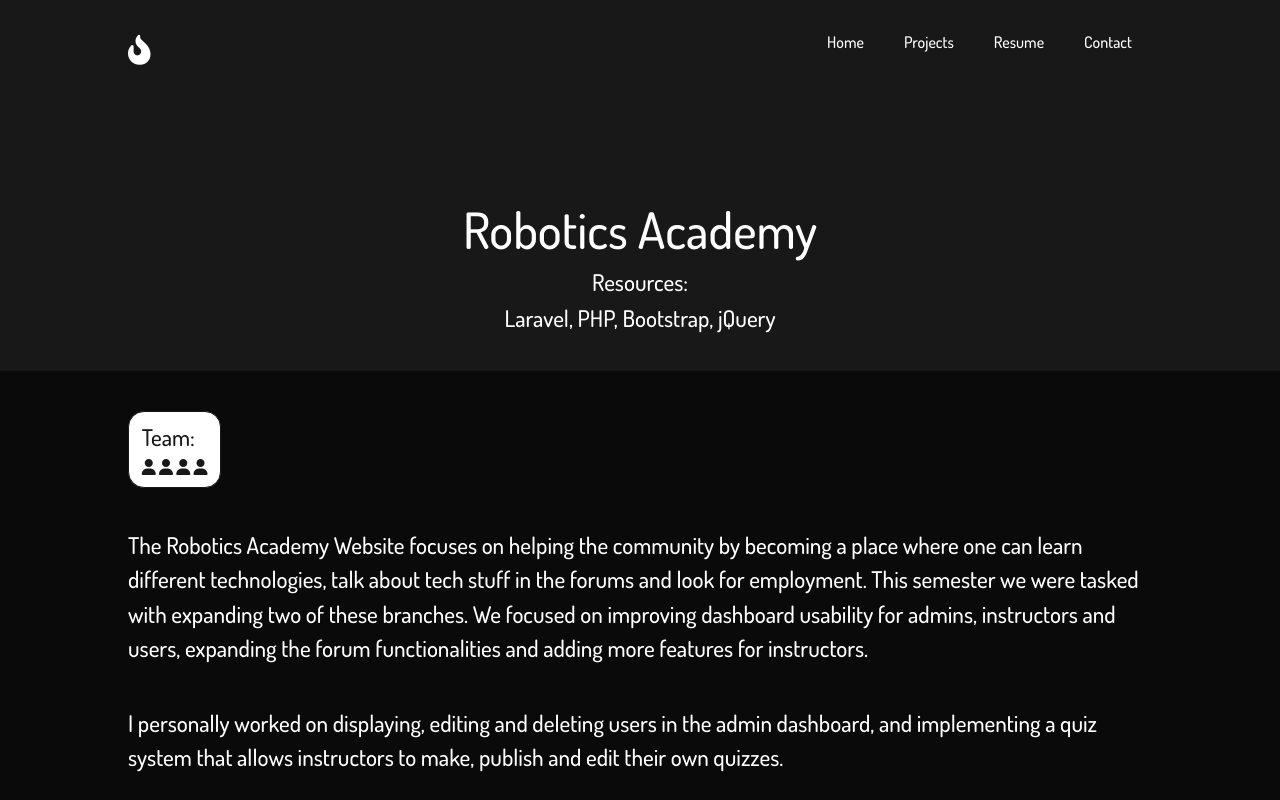
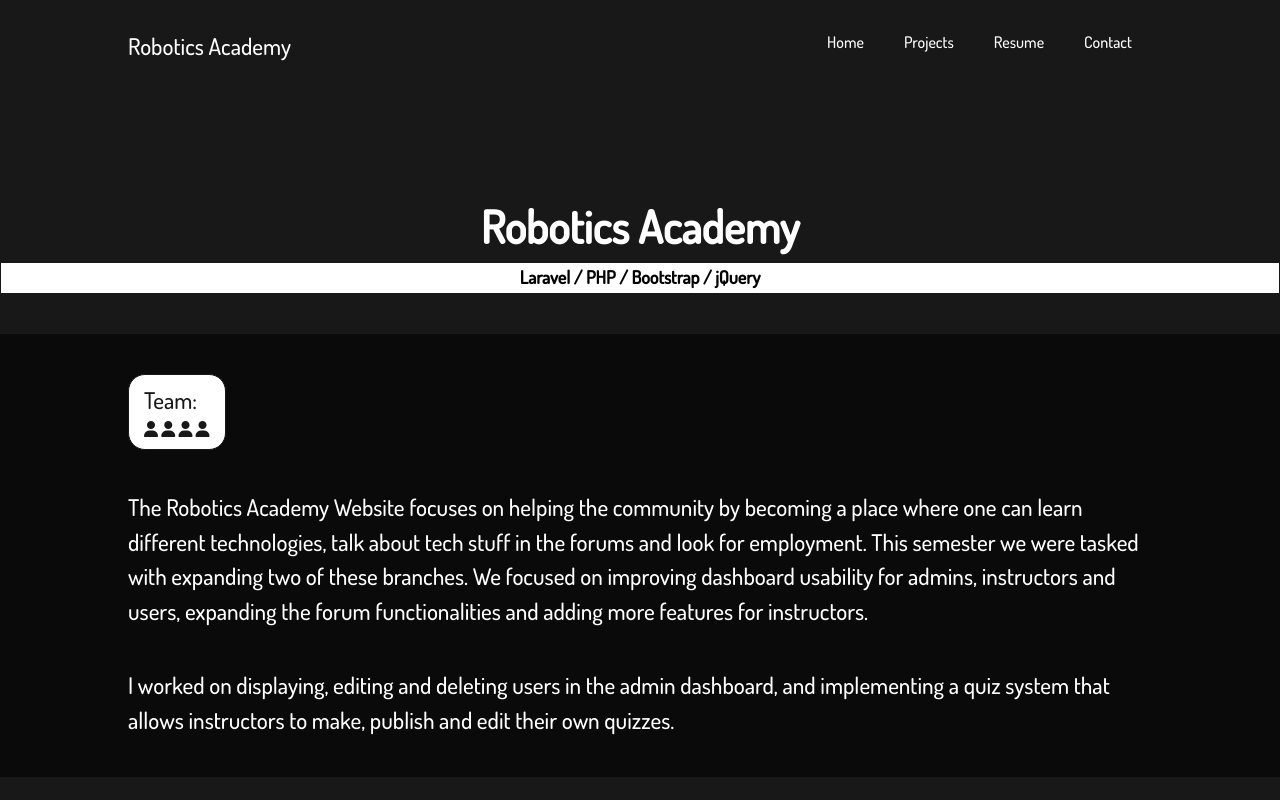
Before and after one commit to MannyToledoC/resume-website, a website: page src/projects/RB/rb.html in a window 1280 px wide. Shown: the top 800 px of the page. Drawn offline with nearby package versions, Linux system fonts and the light colour scheme.

Commit message:
updated user-cards

```diff
--- a/src/layout.css
+++ b/src/layout.css
@@ -17,12 +17,18 @@ body {
 }
 .title {
   color: white;
-  font-size: 50px;
+  font-size: 45px;
+  font-weight: bold;
 }
 
 .subtitle {
   color: white;
   font-size: 23px;
+}
+
+.text {
+  color: white;
+  font-size: 18px;
 }
 
 h3 {
@@ -117,13 +123,23 @@ h3 {
   flex-flow: row;
   color: rgb(24, 24, 24);
   background-color: white;
-  padding-left: 1vw;
-  padding-right: 1vw;
-  padding-top: 1vh;
-  padding-bottom: 1vh;
+  padding: 8px 15px 8px 15px;
+  margin-right: 15px;
+  border: 1px solid rgb(24, 24, 24);
+  border-radius: 17px;
+}
+
+.tech__container {
+  flex-flow: row;
+  color: rgb(24, 24, 24);
+  background-color: white;
+  padding: 4px 15px 4px 15px;
   margin-right: auto;
   border: 1px solid rgb(24, 24, 24);
-  border-radius: 2vh;
+}
+
+.info__details {
+  display: flex;
 }
 /* ---------------------------------------------CONTACT SECTION------------------------------------------------------------------ */
 .contact__container {
--- a/src/projects/RB/rb.html
+++ b/src/projects/RB/rb.html
@@ -9,6 +9,7 @@
 
   <script src="https://code.jquery.com/jquery-3.5.1.min.js" integrity="sha256-9/aliU8dGd2tb6OSsuzixeV4y/faTqgFtohetphbbj0=" crossorigin="anonymous"></script>
   <script src="https://kit.fontawesome.com/d13c516eb8.js" crossorigin="anonymous"></script>
+  <script src="/home.js"></script>
 
   <meta charset="UTF-8">
   <meta name="viewport" content="width=device-width">
@@ -19,7 +20,7 @@
 
   <!----------------------------------------------------- NAV BAR ----------------------------------------------------->
   <header id="nav" class="fixed-top">
-    <i class="fas fa-fire-alt nav-icon" style="color: white; font-size: 30px;"></i>
+    <h5 class="subtitle">Robotics Academy</h5>
     <nav>
       <ul class="nav__links">
         <li class="nav__list"><a href="/">Home</a></li>
@@ -33,18 +34,22 @@
 
   <div class="title__container">
     <h1 class="title" style="text-align: center;">Robotics Academy</h1>
-    <h1 class="subtitle" style="text-align: center;"> Resources: </h1>
-    <h5 class="subtitle" style="text-align: center;">Laravel, PHP, Bootstrap, jQuery</h5>
+    <h5 class="tech__container text" style="font-weight: bold;text-align: center; color:black;">
+      Laravel   /   PHP /   Bootstrap /      jQuery
+    </h5>
   </div>
 
   <div class="project__background" style="margin-top: 5vh;">
     <div class="info__container">
+      <div class="info__details">
         <div class="team__container">
           <div class="subtitle" style="color: rgb(24, 24, 24);">Team:</div>
           <i class="fas fa-user"></i>
           <i class="fas fa-user"></i>
           <i class="fas fa-user"></i>
           <i class="fas fa-user"></i>
+        </div>
+
       </div>
         <div class="info__about">
         <div class="subtitle">
@@ -59,7 +64,7 @@
       </div>
       <div class="info__about">
         <div class="subtitle">
-          I personally worked on displaying, editing and deleting users
+          I worked on displaying, editing and deleting users
           in the admin dashboard, and implementing a quiz system that
           allows instructors to make, publish and edit their own quizzes.
         </div>
--- a/src/style.css
+++ b/src/style.css
@@ -18,7 +18,8 @@ body {
 }
 .title {
   color: white;
-  font-size: 50px;
+  font-size: 45px;
+  font-weight: bold;
 }
 
 .subtitle {
```
Also changed, not shown: src/home.html (+1 -1 lines). Lines whose indentation alone changed are shown as unchanged.
